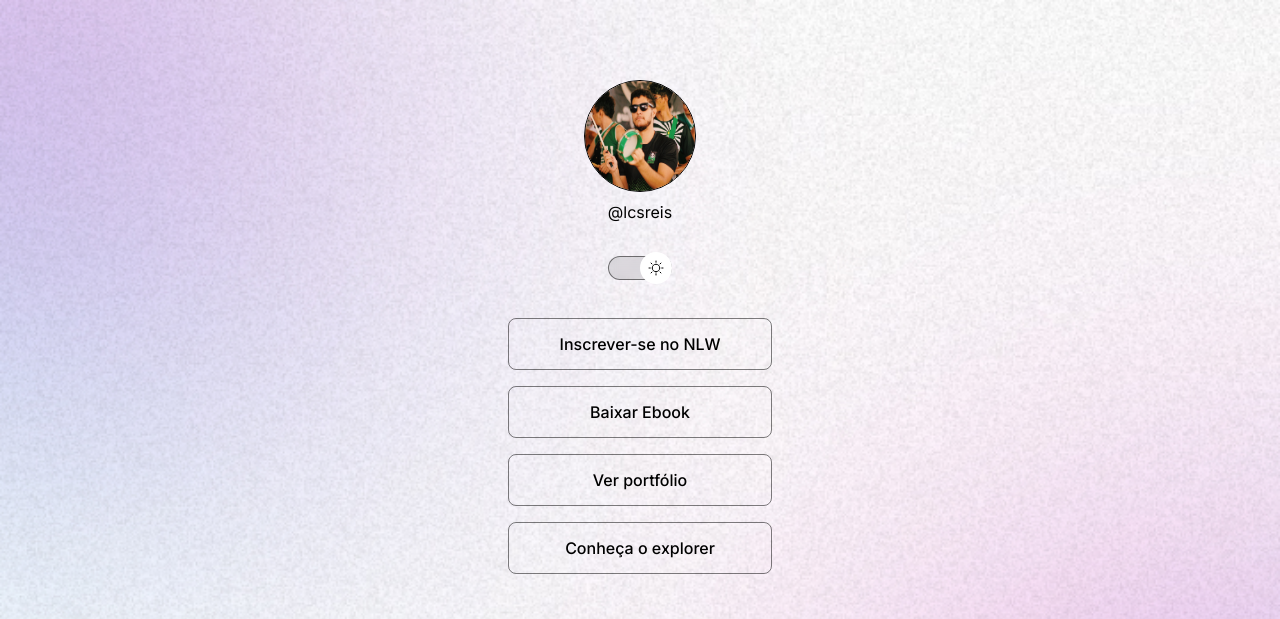
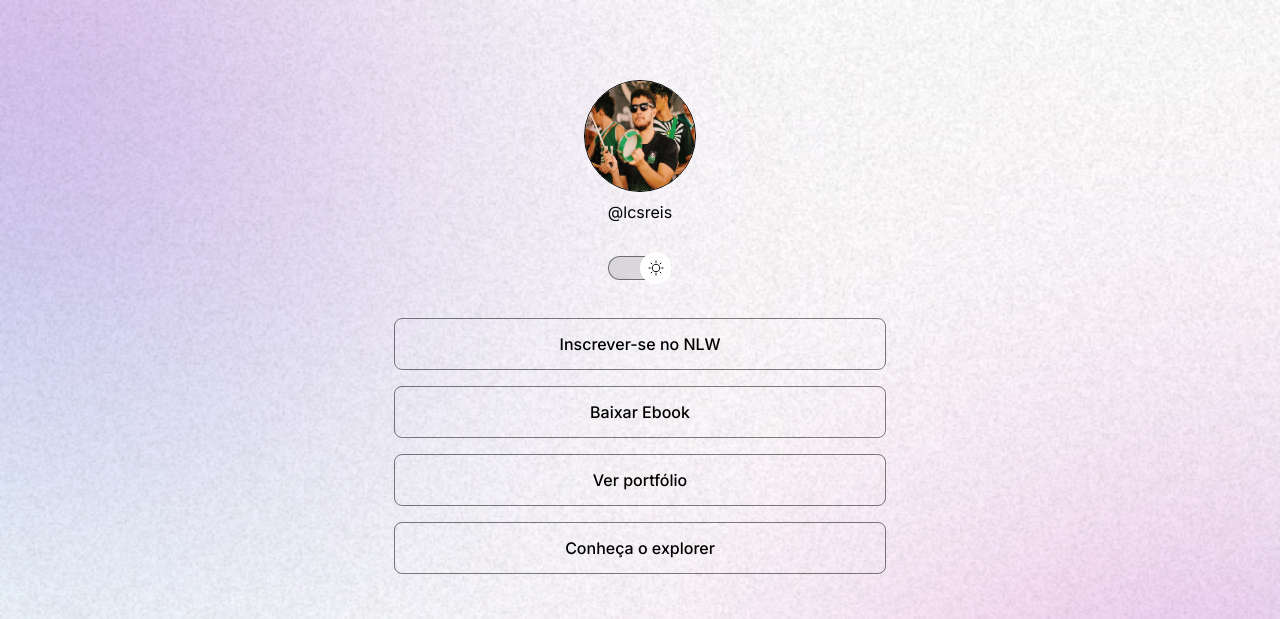
Before and after one commit to Lcsrrs/front_end, a plain HTML site: page index.html in a window 1280 px wide. Shown: the top 619 px of the page. Drawn offline with nearby package versions, Linux system fonts and the light colour scheme.

Commit message:
ajusted for screen size

```diff
--- a/style.css
+++ b/style.css
@@ -42,7 +42,8 @@ body * {
 }
 
 .container {
-    width: 360px;
+    width: 100%;
+    max-width: 588px;
     margin: auto;
     display: flex;
     flex-direction: column;
@@ -110,7 +111,8 @@ ul {
     display: flex;
     flex-direction: column;
     gap: 16px;
-    width: calc(360px - 24px - 24px);
+    width: 100%;
+    max-width: 588px;
     padding: 24px;
 }
 
```
